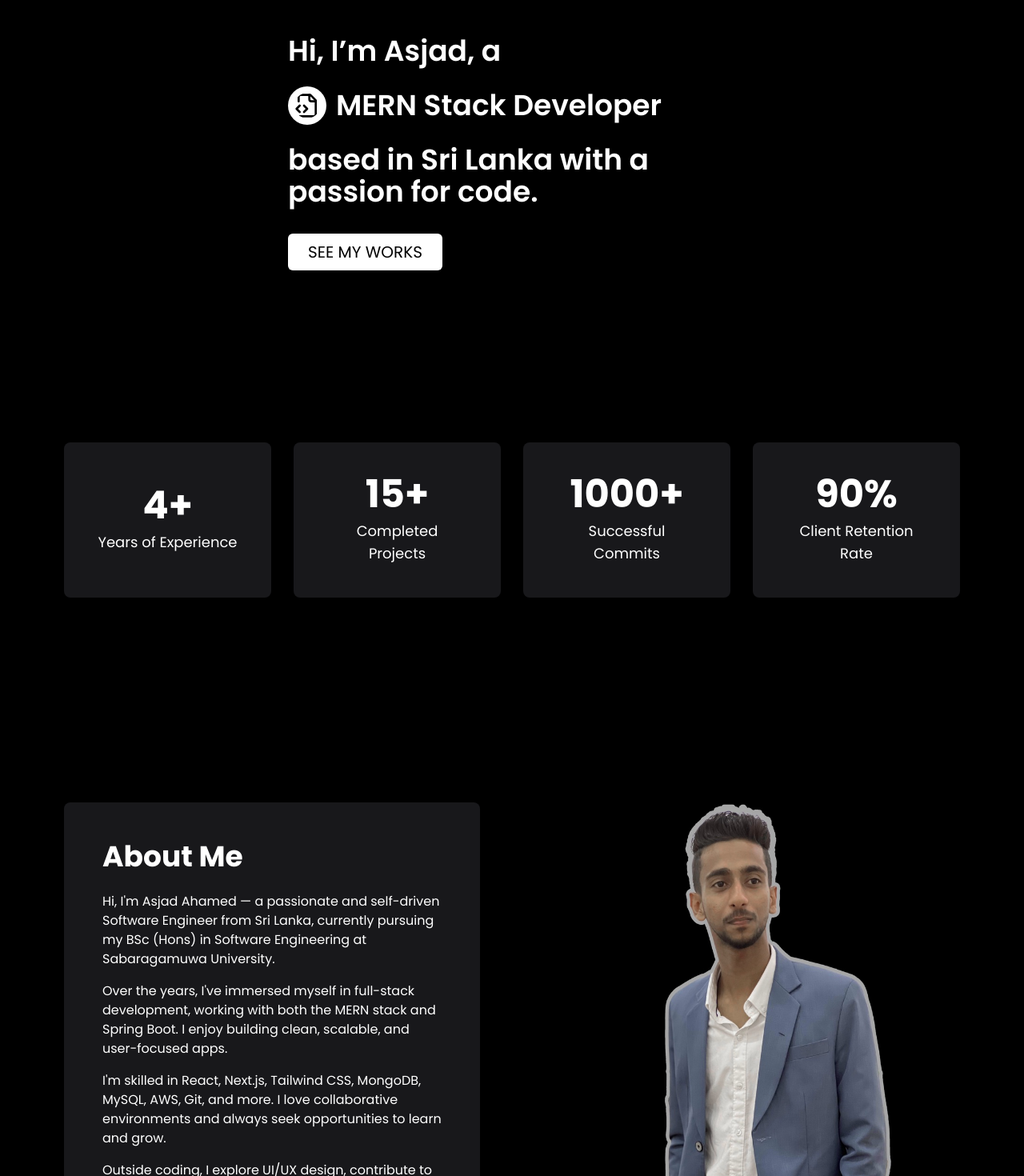
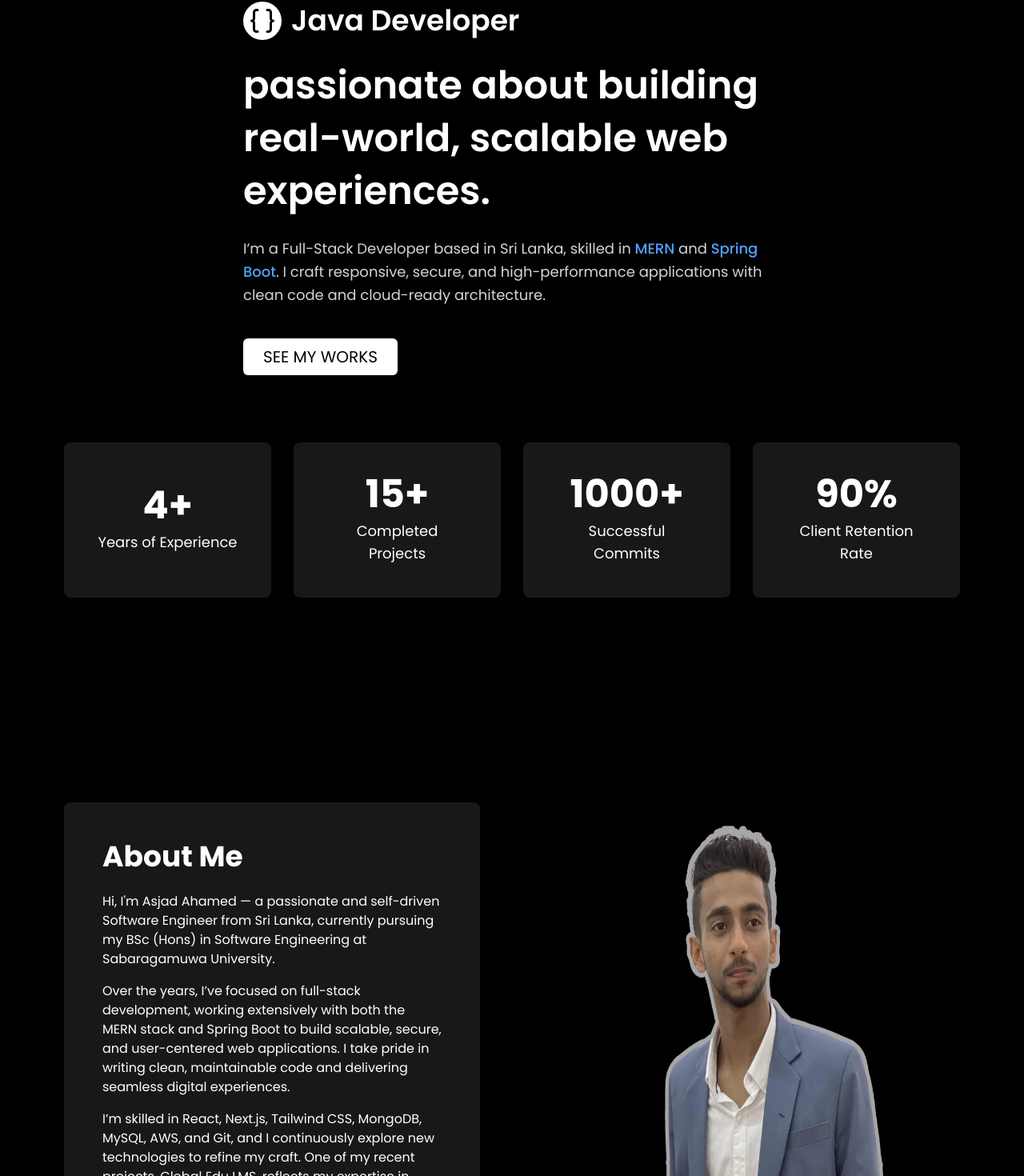
Before and after one commit to asjadahamed77/portfolio-asjad, a React (Vite) app: page / in a window 1280 px wide. Shown: the part 247-1717 px from the top of the page at 80% size. Built offline with nearby package versions, Linux system fonts and the light colour scheme.

Commit message:
Created Work Route Component and working on implementing the UI

```diff
--- a/package.json
+++ b/package.json
@@ -14,6 +14,7 @@
     "@tailwindcss/vite": "^4.1.11",
     "emailjs": "^4.0.3",
     "emailjs-com": "^3.2.0",
+    "framer-motion": "^12.23.24",
     "gsap": "^3.13.0",
     "lucide-react": "^0.526.0",
     "react": "^19.1.0",
--- a/src/App.jsx
+++ b/src/App.jsx
@@ -1,8 +1,7 @@
 import React from "react";
-
 import Footer from "./components/Footer";
 import Navbar from "./components/Navbar";
-import { BrowserRouter, Route, Routes } from "react-router-dom";
+import { Route, Routes } from "react-router-dom";
 import Homepage from "./pages/Homepage";
 import WorkDetails from "./pages/WorkDetails";
 
@@ -10,12 +9,10 @@ const App = () => {
   return (
     <div>
       <Navbar />
-
       <Routes>
         <Route path="/" element={<Homepage />} />
         <Route path="/work/:id" element={<WorkDetails />} />
       </Routes>
-
       <Footer />
     </div>
   );
--- a/src/assets/assets.jsx
+++ b/src/assets/assets.jsx
@@ -53,18 +53,22 @@ export const words = [
   { text: "Software Engineer", imgPath: "/icons/laptop.svg" },
   { text: "Full-Stack Developer", imgPath: "/icons/full-stack.svg" },
   { text: "MERN Stack Developer", imgPath: "/icons/mern.svg" },
+  { text: "Next.js Developer", imgPath: "/icons/nextjs.svg" },
   { text: "Java Developer", imgPath: "/icons/java.svg" },
   { text: "Software Engineer", imgPath: "/icons/laptop.svg" },
   { text: "Full-Stack Developer", imgPath: "/icons/full-stack.svg" },
   { text: "MERN Stack Developer", imgPath: "/icons/mern.svg" },
+  { text: "Next.js Developer", imgPath: "/icons/nextjs.svg" },
   { text: "Java Developer", imgPath: "/icons/java.svg" },
   { text: "Software Engineer", imgPath: "/icons/laptop.svg" },
   { text: "Full-Stack Developer", imgPath: "/icons/full-stack.svg" },
   { text: "MERN Stack Developer", imgPath: "/icons/mern.svg" },
+  { text: "Next.js Developer", imgPath: "/icons/nextjs.svg" },
   { text: "Java Developer", imgPath: "/icons/java.svg" },
   { text: "Software Engineer", imgPath: "/icons/laptop.svg" },
   { text: "Full-Stack Developer", imgPath: "/icons/full-stack.svg" },
   { text: "MERN Stack Developer", imgPath: "/icons/mern.svg" },
+  { text: "Next.js Developer", imgPath: "/icons/nextjs.svg" },
   { text: "Java Developer", imgPath: "/icons/java.svg" },
 ];
 
--- a/src/components/About.jsx
+++ b/src/components/About.jsx
@@ -19,18 +19,24 @@ const About = () => {
               Software Engineering at Sabaragamuwa University.
             </p>
             <p className="mb-4 text-white">
-              Over the years, I've immersed myself in full-stack development,
-              working with both the MERN stack and Spring Boot. I enjoy building
-              clean, scalable, and user-focused apps.
+              Over the years, I’ve focused on full-stack development, working
+              extensively with both the MERN stack and Spring Boot to build
+              scalable, secure, and user-centered web applications. I take pride
+              in writing clean, maintainable code and delivering seamless
+              digital experiences.
             </p>
             <p className="mb-4 text-white">
-              I'm skilled in React, Next.js, Tailwind CSS, MongoDB, MySQL, AWS,
-              Git, and more. I love collaborative environments and always seek
-              opportunities to learn and grow.
+              I’m skilled in React, Next.js, Tailwind CSS, MongoDB, MySQL, AWS,
+              and Git, and I continuously explore new technologies to refine my
+              craft. One of my recent projects, Global Edu LMS, reflects my
+              expertise in modern frameworks such as Next.js, Prisma, Neon
+              PostgreSQL, Better Auth, and ShadCN UI, focusing on performance,
+              design consistency, and scalability.
             </p>
             <p className="text-white">
-              Outside coding, I explore UI/UX design, contribute to open source,
-              and watch tech talks.
+              Outside of coding, I explore UI/UX design, contribute to
+              open-source projects, and enjoy watching tech talks to stay
+              inspired and up to date with industry trends.
             </p>
           </article>
         </div>
--- a/src/components/Header.jsx
+++ b/src/components/Header.jsx
@@ -7,22 +7,21 @@ const Header = () => {
   useEffect(() => {
     const interval = setInterval(() => {
       setIndex((prev) => (prev + 1) % words.length);
-    }, 1000);
+    }, 1500);
     return () => clearInterval(interval);
   }, []);
 
   return (
-    <header className="h-screen px-4 sm:px-20 text-white">
-
-
+    <header className="h-screen px-4 sm:px-20 text-white flex flex-col justify-center">
       {/* Spacer for fixed navbar */}
-      <div id="hero" className="pt-[75px]"></div>
+      <div id="hero" className="pt-[75px]" />
 
       {/* Hero Section */}
-      <div className="flex flex-col items-center justify-center gap-12 w-full h-[calc(100vh-75px)]">
-        <div className="flex flex-col items-start w-full xl:w-1/2">
-          <h1 className="text-2xl lg:text-4xl font-semibold">
-            Hi, I’m Asjad, a{" "}
+      <div className="flex flex-col items-center justify-center gap-10 w-full h-[calc(100vh-75px)]">
+        <div className="flex flex-col items-start w-full lg:w-[60%]">
+          <h1 className="text-3xl sm:text-4xl lg:text-5xl font-semibold leading-snug">
+            Hi, I’m{" "}
+            <span className="text-blue-400 font-bold">Asjad Ahamed</span>, a{" "}
             <div className="overflow-hidden h-12 my-6">
               <div
                 className="transition-transform duration-[450ms] ease-in-out"
@@ -33,31 +32,39 @@ const Header = () => {
                 {words.map((word, i) => (
                   <div
                     key={i}
-                    className="flex items-center md:gap-3 gap-1 h-12"
+                    className="flex items-center gap-2 sm:gap-3 h-12"
                   >
                     <img
                       src={word.imgPath}
                       alt="icon"
-                      className="w-12 h-12 md:p-2 p-1 bg-white rounded-full object-cover"
+                      className="w-10 h-10 sm:w-12 sm:h-12 bg-white rounded-full p-1.5 object-cover"
                     />
-                    <span className="text-2xl lg:text-4xl">{word.text}</span>
+                    <span className="text-2xl sm:text-3xl lg:text-4xl">
+                      {word.text}
+                    </span>
                   </div>
                 ))}
               </div>
-            </div>{" "}
-            based in Sri Lanka with a passion for code.
+            </div>
+            passionate about building real-world, scalable web experiences.
           </h1>
+
+          <p className="text-gray-300 mt-6 text-base sm:text-lg leading-relaxed">
+            I’m a Full-Stack Developer based in Sri Lanka, skilled in{" "}
+            <span className="text-blue-400 font-medium">MERN</span> and{" "}
+            <span className="text-blue-400 font-medium">Spring Boot</span>.
+            I craft responsive, secure, and high-performance applications with
+            clean code and cloud-ready architecture.
+          </p>
 
           <a
             href="#work"
-            className="relative inline-block px-6 py-2 rounded-md text-black bg-white border border-transparent overflow-hidden transition-colors duration-300 group mt-8"
+            className="relative inline-block px-6 py-2 rounded-md text-black bg-white border border-transparent overflow-hidden transition-colors duration-300 group mt-10"
           >
-            <span className="relative z-10 text-xl transition-colors duration-300 group-hover:text-white">
+            <span className="relative z-10 text-lg sm:text-xl transition-colors duration-300 group-hover:text-white">
               SEE MY WORKS
             </span>
-
             <span className="absolute inset-0 bg-black transform -skew-x-12 scale-0 origin-bottom-left transition-transform duration-500 group-hover:scale-150 z-0"></span>
-
             <span className="absolute inset-0 rounded-md border border-white opacity-0 group-hover:opacity-100 transition-opacity duration-300 z-10"></span>
           </a>
         </div>
--- a/src/pages/WorkDetails.jsx
+++ b/src/pages/WorkDetails.jsx
@@ -1,11 +1,32 @@
-import React from 'react'
+import React from "react";
+import { useParams } from "react-router-dom";
+import { myWorks } from "../assets/MyWorks";
 
 const WorkDetails = () => {
+  const { id } = useParams();
+  const currentItem = myWorks.find((item) => item.id === id);
+
   return (
-    <div>
+    currentItem && (
+      <div className="px-4 sm:px-20 py-32">
+        <div className="grid grid-cols-1 md:grid-cols-2 gap-8 md:gap-12 lg:gap-20">
+          <div className="flex flex-col space-y-4">
+            <div className="flex flex-col gap-2 w-fit">
+              <h1 className="text-2xl md:text-4xl font-semibold">
+                {currentItem.name}
+              </h1>
+              <span className="w-8 h-1 rounded-full bg-white/50"></span>
+            </div>
+          </div>
+          <div className="flex flex-col">
+            <div className="">
+            <img src={currentItem.imageFile} alt={currentItem.name} className="w-full h-full rounded-xl"/>
+            </div>
+          </div>
+        </div>
+      </div>
+    )
+  );
+};
 
-    </div>
-  )
-}
-
-export default WorkDetails
+export default WorkDetails;
```
Also changed, not shown: src/assets/MyWorks.jsx (+9 -0 lines), src/components/MyWorks.jsx (+27 -27 lines), public/icons/nextjs.svg (added), 1 other file (tests, documents, lock files or other folders).
